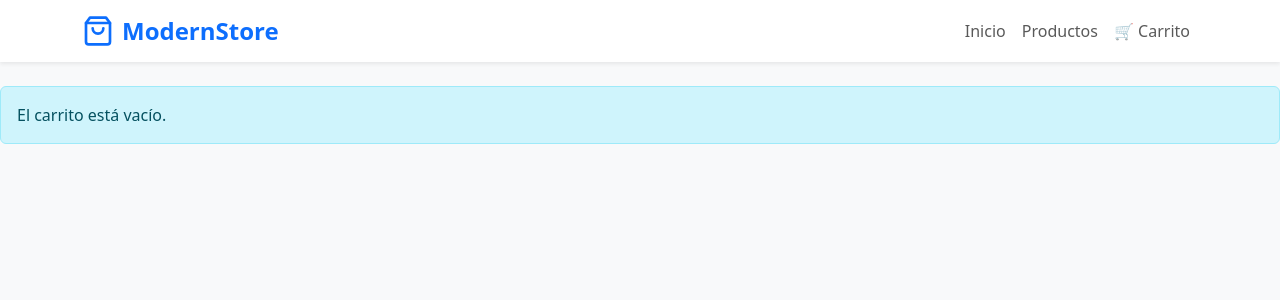
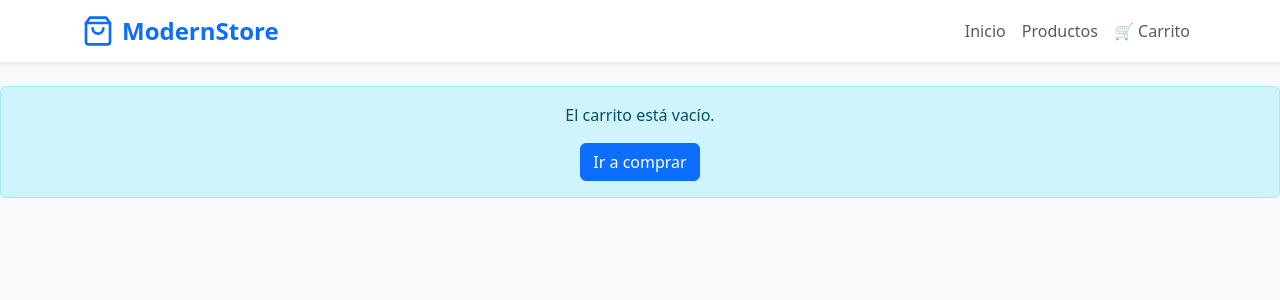
Before and after one commit to Escanor68/NavegaLasRutas-Grebosz, a React (Vite) app: page /carrito in a window 1280 px wide. Shown: the top 300 px of the page. Built offline with nearby package versions, Linux system fonts and the light colour scheme.

Commit message:
si el carrito esta vacio enviar a comprare

```diff
--- a/src/pages/CartPage.jsx
+++ b/src/pages/CartPage.jsx
@@ -1,10 +1,18 @@
 import { useCart } from '../context/CartContext';
+import { Link } from 'react-router-dom';
 
 function CartPage() {
   const { cart, removeFromCart, clearCart } = useCart();
 
   if (!cart.length) {
-    return <div className="alert alert-info mt-4">El carrito está vacío.</div>;
+    return (
+      <div className="alert alert-info mt-4 text-center">
+        El carrito está vacío.<br />
+        <Link to="/productos" className="btn btn-primary mt-3">
+          Ir a comprar
+        </Link>
+      </div>
+    );
   }
 
   const total = cart.reduce((acc, item) => acc + item.price * item.quantity, 0);
```
